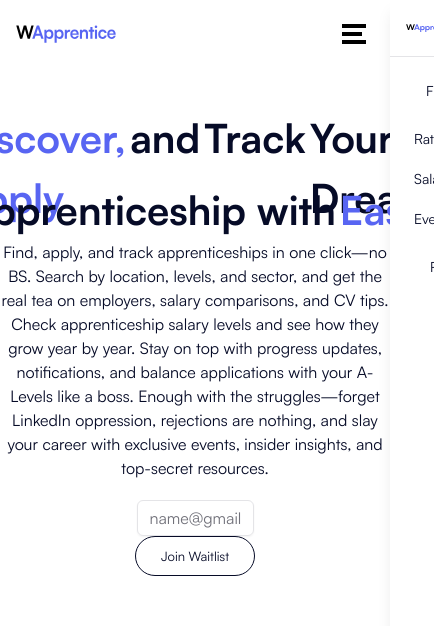
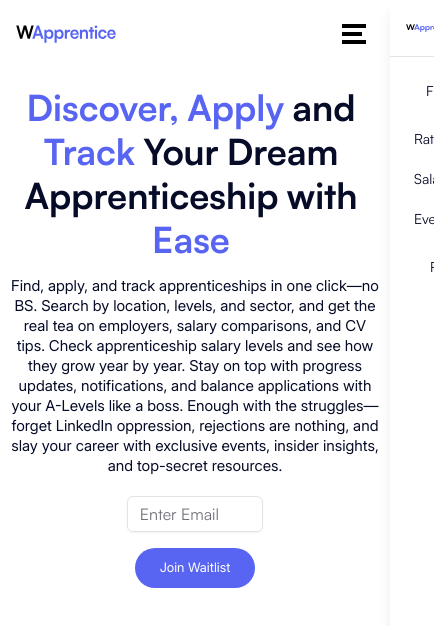
Before and after one commit to tobilobasalawu/WApprentice, a Next.js app: page / in a window 390 px wide. Shown: the top 626 px of the page, 434 px wide, since content can reach past the window. Built offline with nearby package versions, Linux system fonts and the light colour scheme.

Commit message:
adding responsive for hero heading

```diff
--- a/src/app/globals.css
+++ b/src/app/globals.css
@@ -54,6 +54,27 @@ body {
   padding: 15px 25px 15px 25px;
   border-radius: 5px;
 }
+
+.btn-special {
+  background-color: var(--special);
+  color: var(--foreground);
+  padding: 10px 25px 10px 25px;
+  border: none;
+  border-radius: 35px;
+  text-align: center;
+  height: 40px;
+  font-size: small;
+  font-family: 'Inter', 'Arial', 'sans-serif';
+}
+
+.paragraph-hero{
+  max-width: 59rem; /* 1280px */
+  text-align: center;
+  font-family: 'Inter', 'Arial', 'sans-serif'; /* Ensure you have the Inter font imported */
+  font-size: 15px;
+}
+
+
 
 @layer base {
   :root {
--- a/src/components/Button.tsx
+++ b/src/components/Button.tsx
@@ -1,8 +1,8 @@
 export default function Button({ type, text }) {
   return(
     <>
-      <button className={`btn ${type === 'primary' ? 'btn-primary' : 'btn-secondary'}`}>
-        {type === 'primary' ? text : 'Secondary'}
+      <button className={`btn ${type === 'primary' ? 'btn-primary' : 'btn-special'}`}>
+        {type === 'primary' ? text : text}
       </button>
     </>
   )
--- a/src/components/Hero.tsx
+++ b/src/components/Hero.tsx
@@ -1,33 +1,41 @@
-import Button from './Button';
 import { Input } from "@/components/ui/input"
+import Button from "./Button";
 
 export default function Hero() {
   return (
-    <div className="flex flex-col items-center mt-10">
+    <div className="flex flex-col items-center mt-5">
 
-      <div className='flex flex-col items-center'>
+    <div className="flex flex-wrap justify-center">
+      <h1 className="text-[var(--special)] font-bold text-4xl md:text-5xl mb-1">
+        <span className="mr-2">Discover,</span>
+        <span className="mr-2">Apply</span>
+      </h1>
+      <h1 className="font-bold text-4xl md:text-5xl mb-1">
+        <span className="mr-2">and</span>
+      </h1>
+      <h1 className="text-[var(--special)] font-bold text-4xl md:text-5xl mb-1">
+        <span className="mr-2">Track</span>
+      </h1>
+      <h1 className="font-bold text-4xl md:text-5xl mb-1">
+        <span className="mr-2">Your</span>
+        <span className="mr-2">Dream</span>
+      </h1>
+      <h1 className="font-bold text-4xl md:text-5xl mb-1">
+        <span className="mr-2">Apprenticeship</span>
+        <span className="mr-2">with</span>
+      </h1>
+      <h1 className="text-[var(--special)] font-bold text-4xl md:text-5xl">
+        <span className="mr-2">Ease</span>
+      </h1>
+    </div>
 
-        <div className='flex space-x-1 mb-0'>
-          <h1 className="text-[var(--special)] font-bold" style={{ fontSize: '40px' }}>Discover, Apply</h1>
-          <h1 className="font-bold" style={{ fontSize: '40px' }}>and</h1>
-          <h1 className="font-bold" style={{ fontSize: '40px' }}>Track</h1>
-          <h1 className="font-bold" style={{ fontSize: '40px' }}>Your Dream</h1>
-        </div>
-
-        <div className='flex space-x-1 mt-[-3rem]'>
-          <h1 className="font-bold" style={{ fontSize: '40px' }}>Apprenticeship with</h1>
-          <h1 className="text-[var(--special)] font-bold" style={{ fontSize: '40px' }}>Ease</h1>
-        </div>
-
-      </div>
-
-      <p className="max-w-5xl text-center font-inter">
+      <p className="paragraph-hero text-center mt-4 text-sm md:text-sm lg:text-sm px-2">
         Find, apply, and track apprenticeships in one click—no BS. Search by location, levels, and sector, and get the real tea on employers, salary comparisons, and CV tips. Check apprenticeship salary levels and see how they grow year by year. Stay on top with progress updates, notifications, and balance applications with your A-Levels like a boss. Enough with the struggles—forget LinkedIn oppression, rejections are nothing, and slay your career with exclusive events, insider insights, and top-secret resources.
       </p>
 
-      <div className='flex flex-col items-center justify-center'>
-        <Input placeholder="name@gmail.com" className="flex mt-5 w-[30vw] items-center" />
-        <Button type={'primary'} text={'Join Waitlist'}/>
+      <div className='flex flex-col sm:flex-row items-center justify-center space-y-4 sm:space-y-0 sm:space-x-4 mt-5 w-full'>
+        <Input placeholder="Enter Email" className="w-[35vw]" />
+        <Button type={'secondary'} text={'Join Waitlist'} />
       </div>
 
     </div>
```
